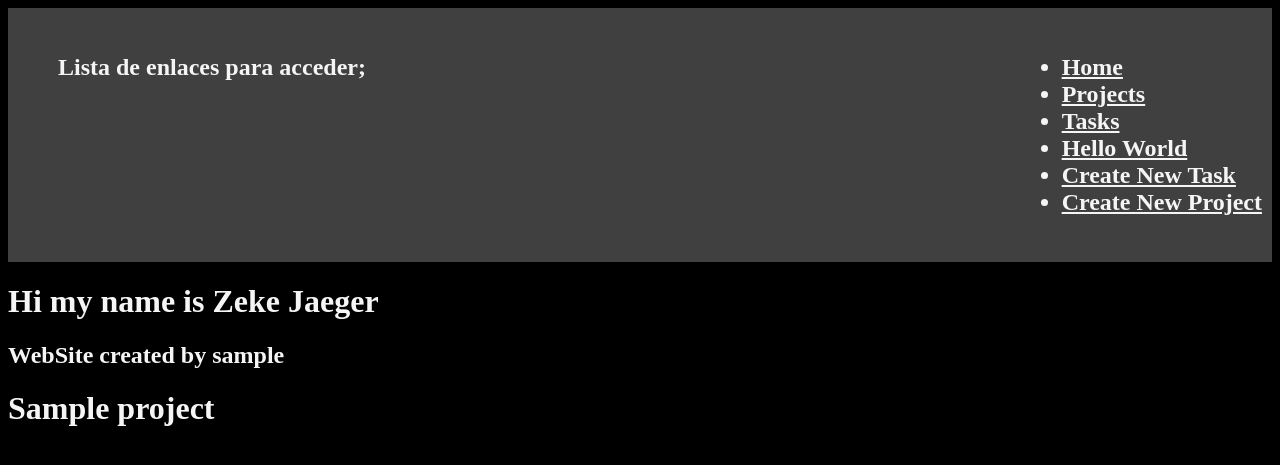
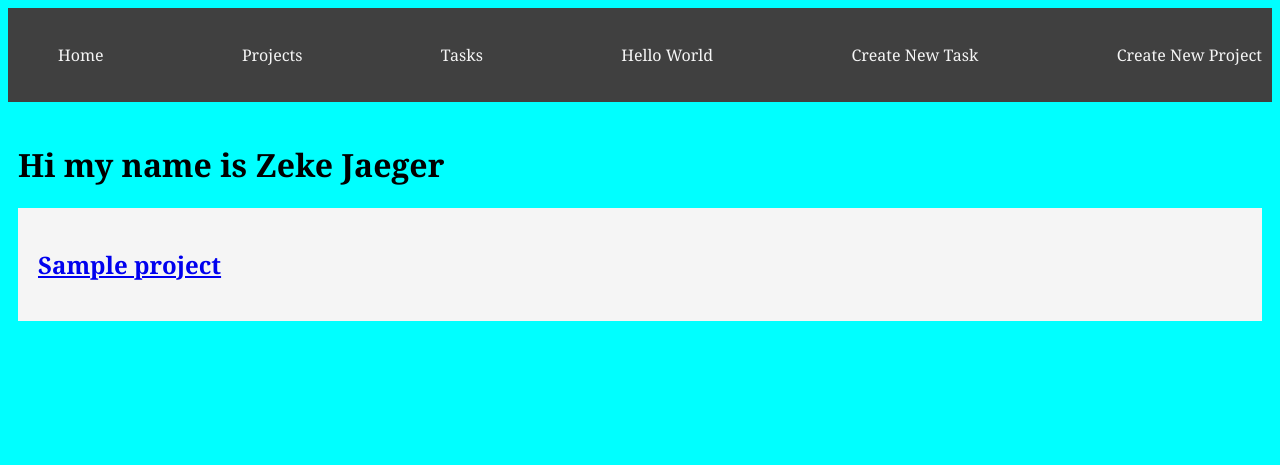
Before and after one commit to EliasDFranco/Django-Unchained, a Django app: template myapp/templates/projects/projects.html in a window 1280 px wide. Shown: the top 465 px of the page. Run offline with Django 4.2, Linux system fonts and the light colour scheme; the template is opened without the code that fills it: most values are stand-ins (such as "Sample title", 1, 10 or a date in 2020).

Commit message:
Correcciones y mejoras finales | Finished

```diff
--- a/myapp/forms.py
+++ b/myapp/forms.py
@@ -1,8 +1,8 @@
 from django import forms
 
 class createNewTask(forms.Form):
-    title = forms.CharField(label="Título de la tarea", max_length=200)
-    description = forms.CharField(label= "Descripción de la tarea" , widget=forms.Textarea)
+    title = forms.CharField(label="Título de la tarea", max_length=200, widget=forms.TextInput(attrs={'class': 'input'}))
+    description = forms.CharField(label= "Descripción de la tarea" , widget=forms.Textarea(attrs={'class': 'input'}))
 
 class createNewProject(forms.Form):
-    name = forms.CharField(label="Nombre del projecto", max_length=200)
+    name = forms.CharField(label="Nombre del projecto", max_length=200, widget=forms.TextInput(attrs={'class':'input'}))
--- a/myapp/static/css/main.css
+++ b/myapp/static/css/main.css
@@ -1,6 +1,7 @@
 body {
-    background: black;
-    color: whitesmoke;
+    background:cyan;
+    color: black;
+    font-family: Georgia, 'Times New Roman', Times, serif;
 }
 
 .navbar {
@@ -13,6 +14,36 @@ body {
     justify-content: space-between;
 }
 
+.navbar ul li {
+    list-style: none;
+}
+
+
 .navbar ul li a {
     color: whitesmoke;
+    text-decoration: none;
 }
+
+.navbar ul li a:hover {
+    color: aqua;
+}
+
+.container {
+    max-width: 1300px;
+    margin: auto;
+    padding: 20px 10px;
+}
+
+.card {
+    background: whitesmoke;
+    padding: 20px;
+    margin-bottom: 2px;
+    color: black;
+}
+
+.input {
+    background: wheat;
+    padding: 10px;
+    text-align: center;
+    display: block;
+}
--- a/myapp/templates/layouts/base.html
+++ b/myapp/templates/layouts/base.html
@@ -10,9 +10,8 @@
     <link rel="stylesheet" href="{% static 'css/main.css' %}">
 </head>
 <body>
-    <nav class="navbar">
+    <nav class="navbar container">
         <ul>
-            <h2>Lista de enlaces para acceder; <h2>
             <li><a href="{% url 'index' %}"> Home </a></li>
             <li><a href="{% url 'projects' %}"> Projects </a></li>
             <li><a href="{% url 'tasks' %}"> Tasks </a></li>
@@ -22,7 +21,9 @@
         </ul>
     </nav>
 
-    {% block content %}
-    {% endblock %}
+    <main class="container">
+        {% block content %}
+        {% endblock %}
+    </main>
 </body>
 </html>
--- a/myapp/templates/projects/create_project.html
+++ b/myapp/templates/projects/create_project.html
@@ -5,13 +5,11 @@
 <h1> Create a new Project </h1>
 
     <form method="POST">
+        {% csrf_token %}
         {{form}}
-        {% csrf_token %}
         <button>
             Save/Guardar
         </button>
-
     </form>
 
-
 {% endblock%}
--- a/myapp/templates/projects/projects.html
+++ b/myapp/templates/projects/projects.html
@@ -1,5 +1,5 @@
 {% extends "layouts/base.html" %}
-{% block content %}
+
 <!DOCTYPE html>
 <html lang="en">
 <head>
@@ -9,15 +9,20 @@
     <title>Project</title>
 </head>
 <body>
+{% block content %}
     <h1> Hi my name is Zeke Jaeger</h1>
-    <h2> WebSite created by {{username}}  <h2>
 
-{% for project in Projects %}
+{% for project in projects %}
 
-<h1> {{projects.name}} </h1>
+    <article class="card">
+        <a href="{% url 'project_detail' project.id %}">
+            <h1> {{project.name}} </h1>
+        </a>
+    </article>
 
 {% endfor %}
 
+{% endblock%}
+
 </body>
 </html>
-{% endblock%}
--- a/myapp/urls.py
+++ b/myapp/urls.py
@@ -6,9 +6,11 @@ urlpatterns = [
     path('', views.index, name="index"), #Creando URL names
     path('HelloWorld/', views.HelloWorld, name="HelloWorld"),
     path('projects/', views.projects, name="projects"),
+    path('projects/<int:id>', views.project_detail, name="project_detail"),
     path('tasks/', views.tasks, name="tasks"),
     path('create_task/', views.create_task, name="create_tasks"),
     path('create_project/', views.create_project, name="create_project"),
+
 ]
 #La función include de Django en Python permite incluir contenido de una plantilla dentro de otra.
 # Esto es útil cuando se tiene el mismo contenido para varias páginas.
```
Also changed, not shown: myapp/templates/projects/detail.html (added, +24 -0 lines), myapp/views.py (+15 -5 lines).
